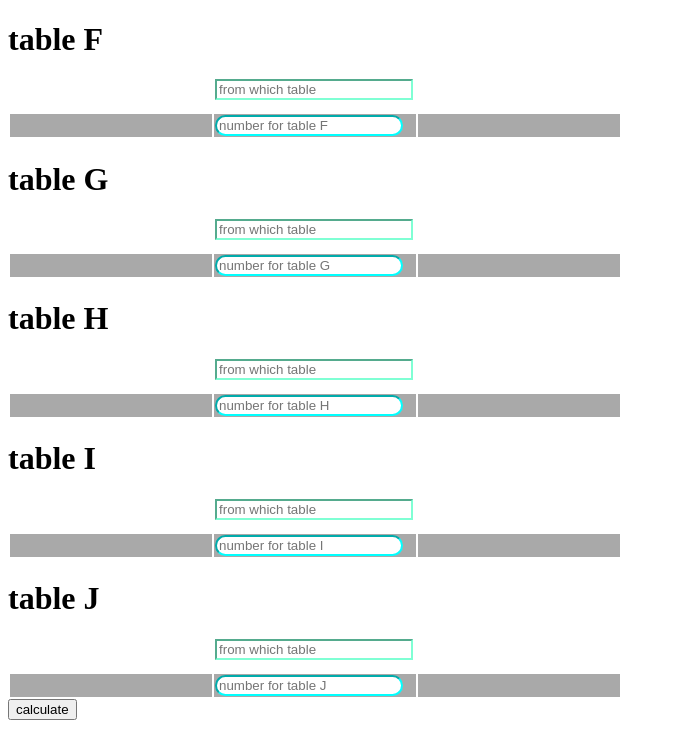
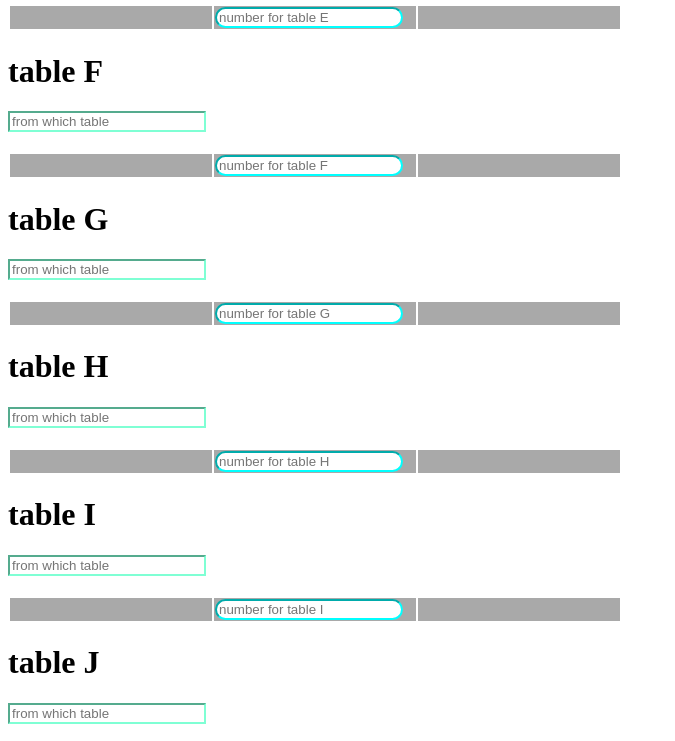
Before and after one commit to Xlt3h/pmm_calculation, a plain HTML site: page index.html in a window 1280 px wide. Shown: the part 775-1516 px from the top of the page, without its empty margins (0-675 px from the left). Drawn offline with Linux system fonts and the light colour scheme.

Commit message:
css fourth try

```diff
--- a/beauty.css
+++ b/beauty.css
@@ -11,6 +11,7 @@ input{
     border-color: aqua;
     border-radius: 30px;
 }
+
 #a_1u{
     width: 80px;
     border-color:cadetblue;
@@ -35,8 +36,7 @@ td{
     border-radius: 0;
     border-color: aquamarine;
     width: 190px;
-    margin-bottom: 12px;
-    margin-left: 207px;
+    margin:auto auto 20px auto;
 }
 td{
     width: 200px;
```
